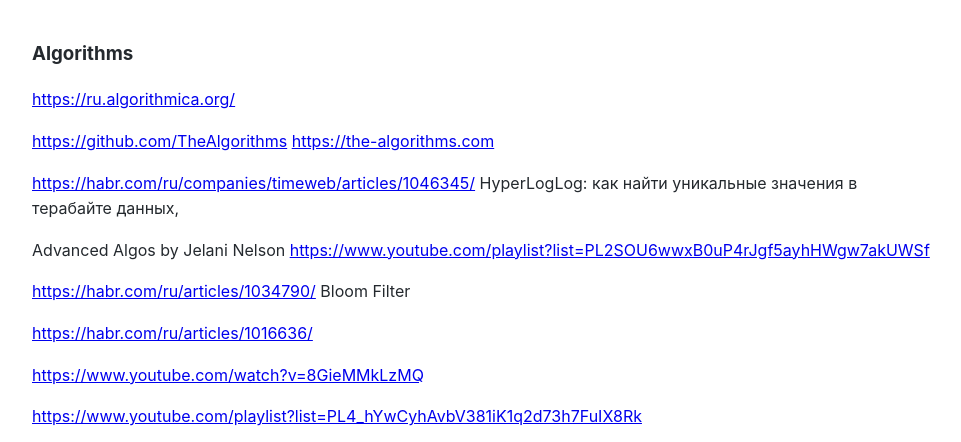
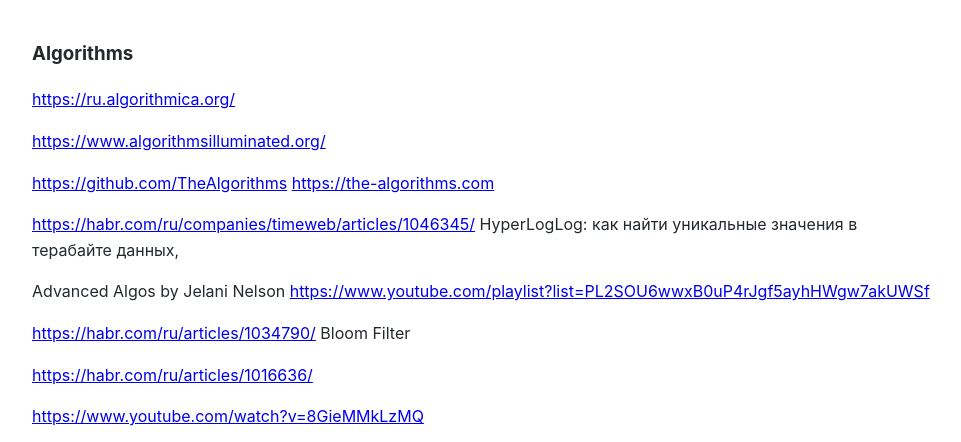
Before and after one commit to Michael-Lubinsky/michael-lubinsky.github.com, a Jekyll site: the page built from algo/algo.md, in a window 1280 px wide and 900 px high, cut to the strip 0-442 px from the top of the window. Shown: the whole strip, without its empty margins (158-1119 px from the left). Built offline with Jekyll 4.4.1, drawn with Linux system fonts in a browser that asks for light colours; our own code applies the rules of GitHub Pages for plain Markdown files.

Commit message:
Update algo.md

```diff
--- a/algo/algo.md
+++ b/algo/algo.md
@@ -1,6 +1,8 @@
 ### Algorithms
 
 <https://ru.algorithmica.org/>
+
+<https://www.algorithmsilluminated.org/>
 
 <https://github.com/TheAlgorithms>  <https://the-algorithms.com>
 
```
